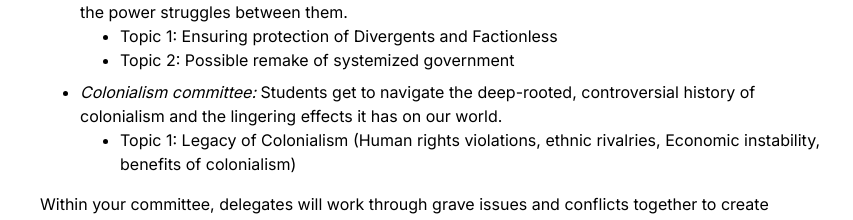
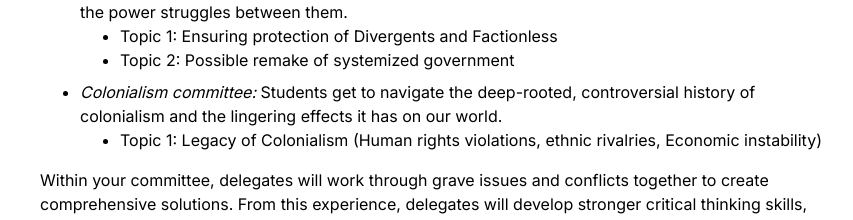
Before and after one commit to AdrianOles/xmun, a Next.js app: page /invitation in a window 1280 px wide. Shown: the part 1004-1224 px from the top of the page, without its empty margins (208-1061 px from the left). Built offline with nearby package versions, Linux system fonts and the light colour scheme; no server answers.

Commit message:
removing the benefits part

```diff
--- a/pages/invitation/index.tsx
+++ b/pages/invitation/index.tsx
@@ -68,7 +68,7 @@ const Invitation = () => {
                     <ul className="list-disc mb-2">
                         <li>
                             <i>Colonialism committee:</i> Students get to navigate the deep-rooted, controversial history of colonialism and the lingering effects it has on our world.
-                            <ul className="list-disc pl-10"><li>Topic 1: Legacy of Colonialism (Human rights violations, ethnic rivalries, Economic instability, benefits of colonialism) </li></ul>
+                            <ul className="list-disc pl-10"><li>Topic 1: Legacy of Colonialism (Human rights violations, ethnic rivalries, Economic instability) </li></ul>
                         </li>
                     </ul>
                 </div>
--- a/pages/schedule/index.tsx
+++ b/pages/schedule/index.tsx
@@ -31,10 +31,10 @@ const Schedule = () => {
                             8:30-8:45
                         </div>
                         <div className="min-h-[100px] w-full rounded-[10px] flex items-center justify-end text-right whitespace-nowrap">
-                            8:45-9:30
+                            8:45-9:45
                         </div>
                         <div className="min-h-[100px] w-full rounded-[10px] flex items-center justify-end text-right whitespace-nowrap">
-                            9:40-11:20
+                            10:00-11:20
                         </div>
                         <div className="min-h-[100px] w-full rounded-[10px] flex items-center justify-end text-right whitespace-nowrap">
                             11:30-12:20
```
